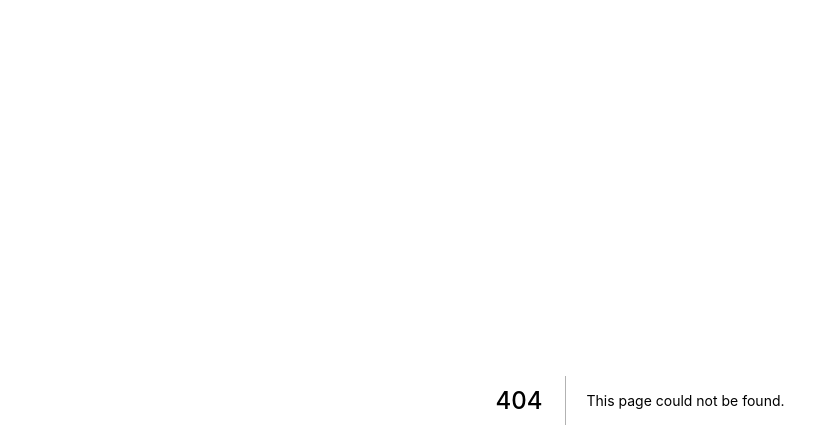
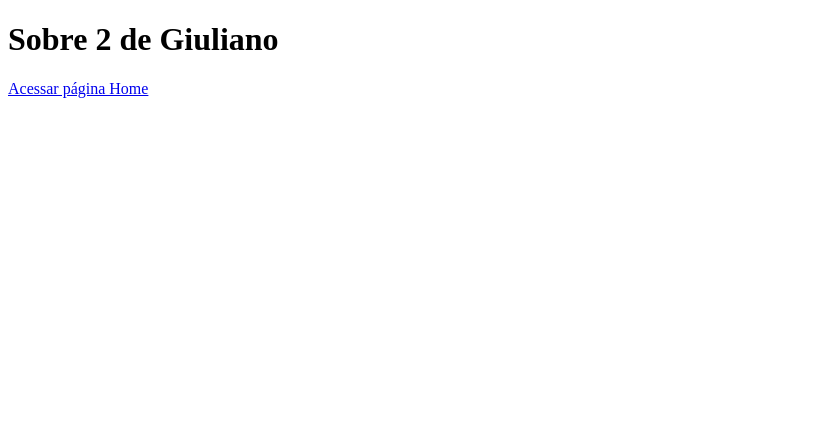
Before and after one commit to giulianopaschoalino/my-idea, a Next.js app: page /sobre in a window 1280 px wide. Before the commit this address had no page. Shown: the top 448 px of the page, without its empty margins (0-839 px from the left). Built offline with nearby package versions, Linux system fonts and the light colour scheme.

Commit message:
teste de Link

```diff
--- /dev/null
+++ b/pages/sobre.js
@@ -0,0 +1,13 @@
+import Link from 'next/link';
+
+function Sobre() {
+    return (<div>
+        <h1>Sobre 2 de Giuliano</h1>
+
+        <Link href="/">
+            <a>Acessar página Home</a>
+        </Link>
+    </div>)
+}
+
+export default Sobre
```
Also changed, not shown: pages/index.js (+9 -1 lines).
